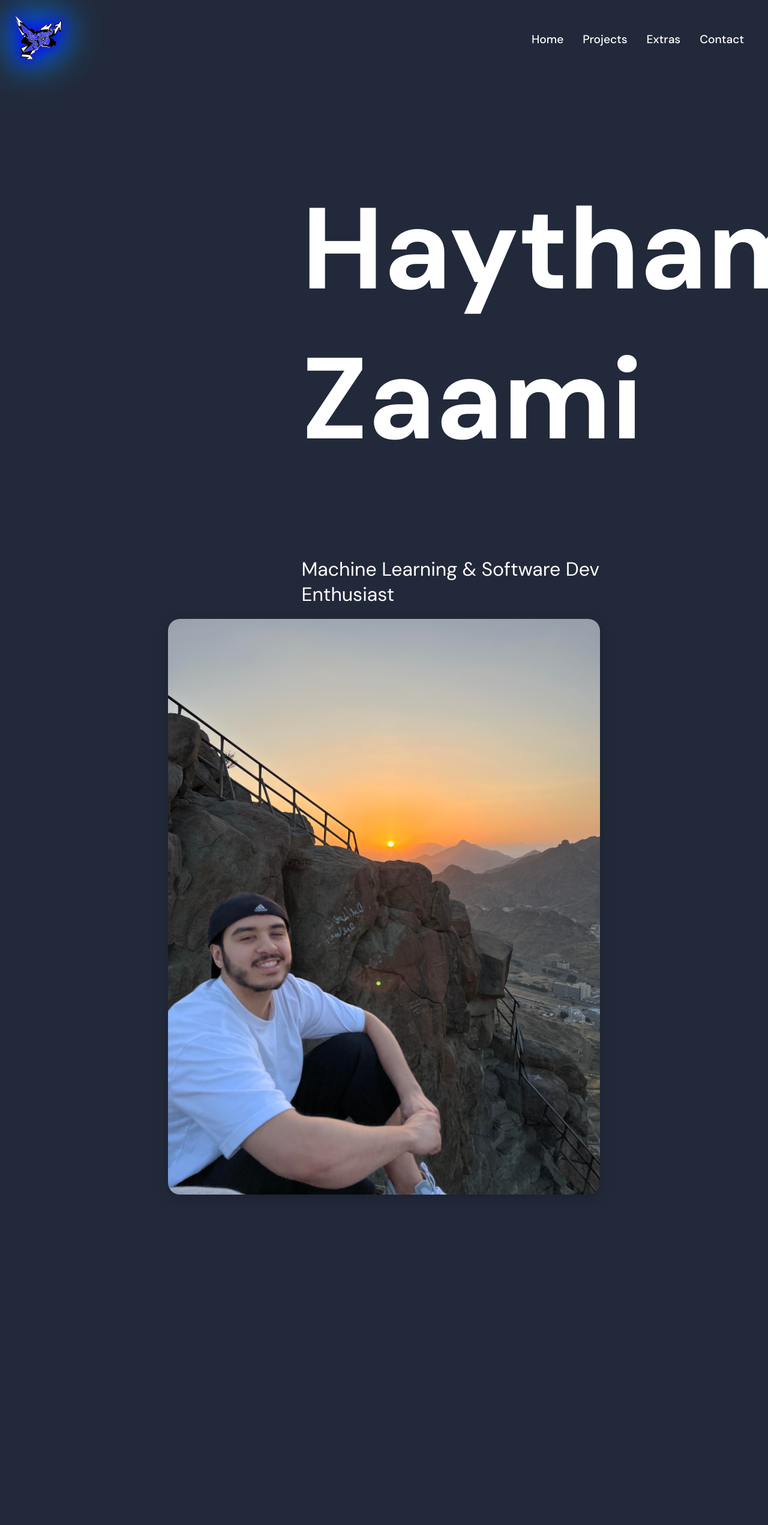
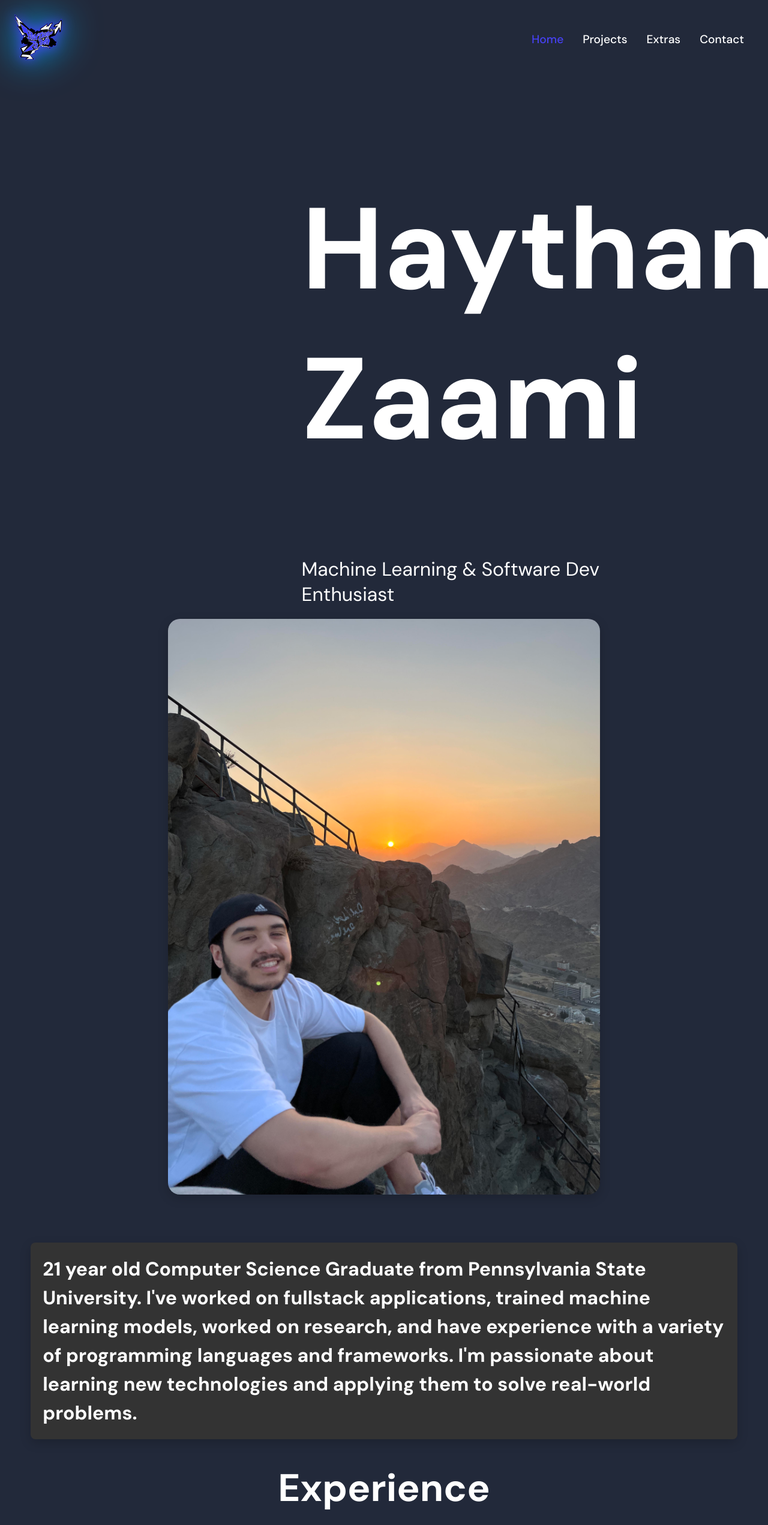
Before and after one commit to h4ytham04/personal_site, a React (Create React App) app in the folder rsm-site/: page / in a window 1280 px wide. Shown: the top 2543 px of the page at 60% size. Before the commit the page ends 2040 px from the top, so only its background shows below. Built offline with nearby package versions, Linux system fonts and the light colour scheme.

Commit message:
new text, navlinks, and new favicon

```diff
--- a/rsm-site/src/components/navbar.css
+++ b/rsm-site/src/components/navbar.css
@@ -27,9 +27,16 @@
   height: auto;
   display: inline-block;
   filter:
-    drop-shadow(0 0 10px #030ff4)
-    drop-shadow(0 0 20px #030ff4)
+    drop-shadow(0 0 10px #4741f4)
     drop-shadow(0 0 30px #03a9f4);
+}
+
+.nav-links li a.active {
+  color: #4741f4;
+}
+.nav-links li a:hover {
+  color: #4741f4;
+  transition: color 0.3s ease-in-out;
 }
 
 @media screen and (max-width: 1040px) {
--- a/rsm-site/src/components/navbar.js
+++ b/rsm-site/src/components/navbar.js
@@ -2,11 +2,13 @@ import "./navbar.css";
 import { Link } from "react-router-dom";
 import React, { useState } from "react";
 import { FaBars, FaTimes } from "react-icons/fa";
+import { NavLink } from "react-router-dom";
 
 const Navbar = () => {
 
   const [click, setClick] = useState(false);
   const handleClick = () => setClick(!click);
+  const [active, setActive] = useState(false);
 
   return (
     <div className="header">
@@ -22,16 +24,16 @@ const Navbar = () => {
         </div>
         <ul className={click ? "nav-links active" : "nav-links"}>
           <li>
-            <Link to="/" onClick={() => setClick(false)}>Home</Link>
+            <NavLink to="/" onClick={() => setClick(false)} className={({ isActive }) => isActive ? "active" : ""}>Home</NavLink>
           </li>
           <li>
-            <Link to="/projects" onClick={() => setClick(false)}>Projects</Link>
+            <NavLink to="/projects" onClick={() => setClick(false)} className={({ isActive }) => isActive ? "active" : ""}>Projects</NavLink>
           </li>
           <li>
-            <Link to="/extras" onClick={() => setClick(false)}>Extras</Link>
+            <NavLink to="/extras" onClick={() => setClick(false)} className={({ isActive }) => isActive ? "active" : ""}>Extras</NavLink>
           </li>
           <li>
-            <Link to="/contact" onClick={() => setClick(false)}>Contact</Link>
+            <NavLink to="/contact" onClick={() => setClick(false)} className={({ isActive }) => isActive ? "active" : ""}>Contact</NavLink>
           </li>
         </ul>
     </div>
--- a/rsm-site/src/index.css
+++ b/rsm-site/src/index.css
@@ -113,6 +113,26 @@ ul {
   margin: 0 auto;
 }
 
+.about_text {
+  max-width: 90%;
+  margin: 40px auto;
+  font-size: 24pt;
+  line-height: 1.5;
+  color: #ffffff;
+  background-color: #333333;
+  padding: 20px;
+  border-radius: 8px;
+  box-shadow: 0 6px 18px rgba(0,0,0,0.18);
+
+}
+
+.experience_text {
+  font-size: 48pt;
+  text-align: center;
+  margin: 40px auto 20px auto;
+  color: #ffffff;
+}
+
 @media screen and (max-width: 900px) {
   .home_text {
     text-align: center;
--- a/rsm-site/src/routes/contact.js
+++ b/rsm-site/src/routes/contact.js
@@ -6,6 +6,7 @@ import Navbar from '../components/navbar';
 const Contact = () => {
   return (
     <div>
+      <title>Haytham's Site</title>
       <Navbar/>
       <h1>This is the contact page</h1>
     </div>
--- a/rsm-site/src/routes/extras.js
+++ b/rsm-site/src/routes/extras.js
@@ -4,6 +4,7 @@ import Navbar from '../components/navbar';
 const Extras = () => {
   return (
     <div className="extras">
+      <title>Haytham's Site</title>
       <Navbar/>
       <h1>Extras</h1>
       <p>This is the Extras page. Add your extra content here!</p>
--- a/rsm-site/src/routes/home.js
+++ b/rsm-site/src/routes/home.js
@@ -5,11 +5,21 @@ import Navbar from '../components/navbar';
 import { useState } from 'react';
 
 const Home = () => {
+  const currentYear = new Date().getFullYear();
+  const currentMonth = new Date().getMonth() + 1; // getMonth() returns 0-11
+  const birthYear = 2004;
+  const birthMonth = 6; // June
+  let age = currentYear - birthYear;
+  if (currentMonth < birthMonth) {
+    age--;
+  }
+
 
   const [isHovered, setIsHovered] = useState(false);
 
   return (
     <div>
+    <title>Haytham's Site</title>
       <Navbar/>
       <div className="hero">
           <div className=" home_text" onMouseEnter={() => setIsHovered(true)} onMouseLeave={() => setIsHovered(false)}>
@@ -18,6 +28,11 @@ const Home = () => {
           </div>
       <img src={require('../assets/haytham_sitting.jpg')} alt="home" className="home_image"/>
     </div>
+    <h1 className = 'about_text'> {age} year old Computer Science Graduate from Pennsylvania State University. I've worked on fullstack applications, trained machine learning models, worked on research, and
+have experience with a variety of programming languages and frameworks. I'm passionate about learning new technologies and applying them to solve real-world problems.
+    </h1>
+
+    <h1 className='experience_text'>Experience</h1>
   </div>
 
 
--- a/rsm-site/src/routes/projects.js
+++ b/rsm-site/src/routes/projects.js
@@ -2,10 +2,17 @@
 
 import React from 'react';
 import Navbar from '../components/navbar';
+import { useState } from 'react';
 
 const Projects = () => {
+
+
+  const [isHovered, setIsHovered] = useState(false);
+
+
   return (
     <div>
+      <title>Haytham's Site</title>
       <Navbar/>
       <h1>This is the projects page</h1>
       <img src={require('../assets/jsr_hz.png')} alt="project" className="project_image"/>
```
Also changed, not shown: 1 other file (tests, documents, lock files or other folders).
